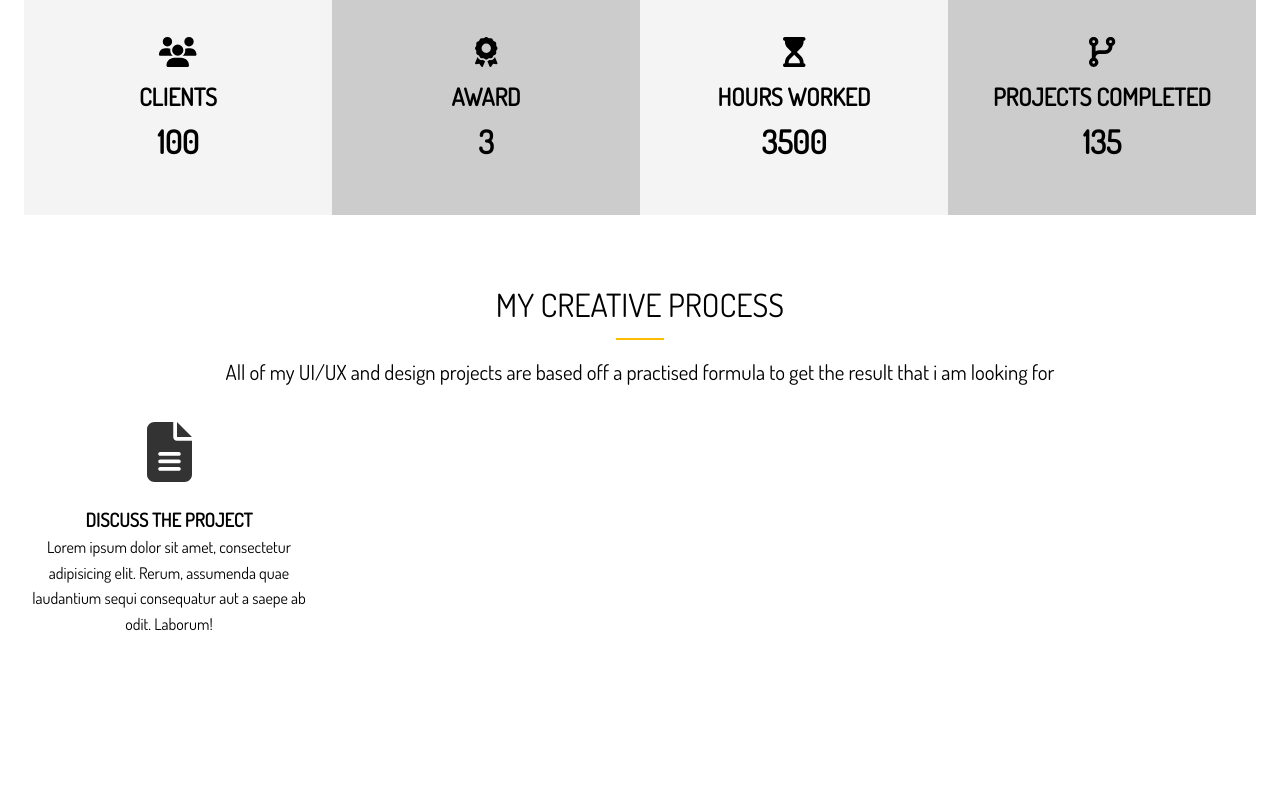
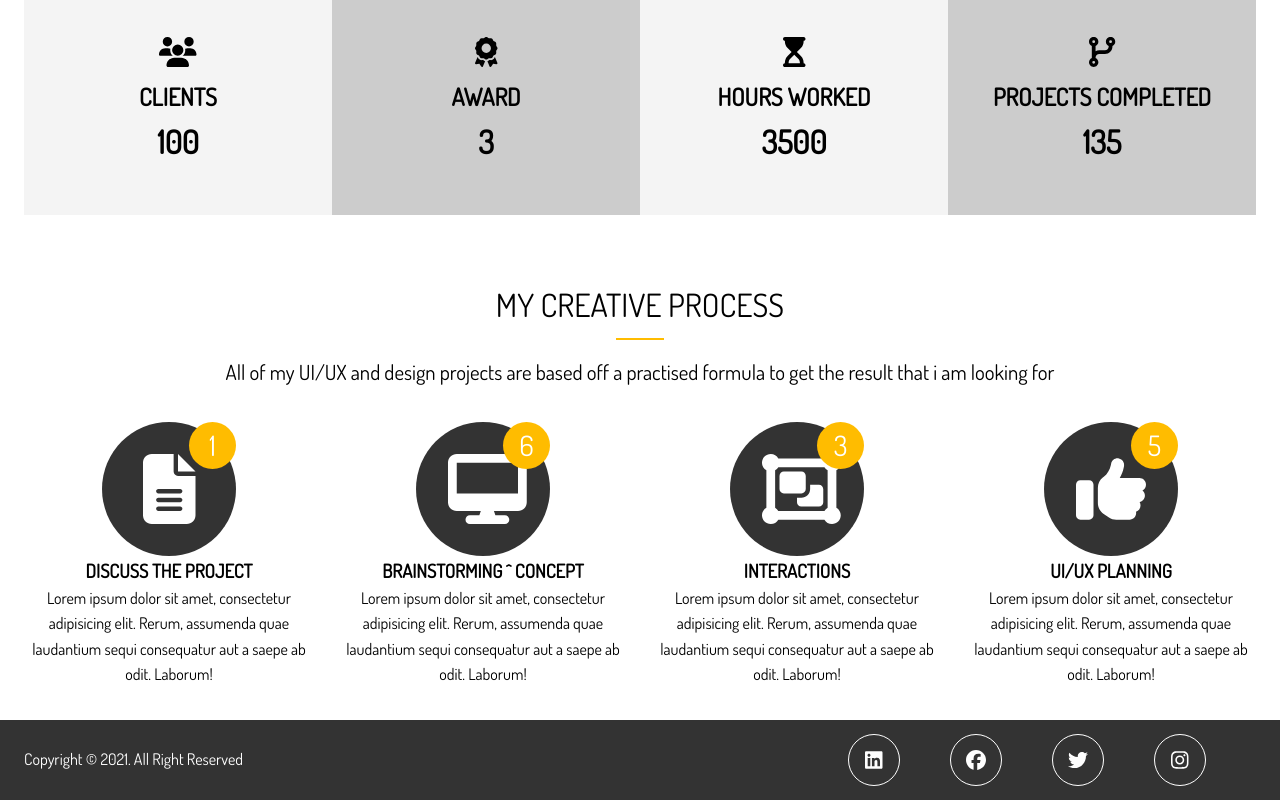
Before and after one commit to Software284/portfolio-website-next-project, a Next.js app: page / in a window 1280 px wide. Shown: the part 1212-2012 px from the top of the page. Before the commit the page ends 1882 px from the top, so only its background shows below. Built offline with nearby package versions, Linux system fonts and the light colour scheme.

Commit message:
index.js page design complete

```diff
--- /dev/null
+++ b/components/common-page/footer/copyright/copyright.js
@@ -0,0 +1,6 @@
+function CopyRight(){
+    return(
+        <p>Copyright &copy; 2021. All Right Reserved</p>
+    );
+}
+export default CopyRight;
--- a/components/common-page/footer/footer.js
+++ b/components/common-page/footer/footer.js
@@ -0,0 +1,15 @@
+
+import SocialMediaIcon from "./social-media-icon/SocialMediaIcon";
+import CopyRight from "./copyright/copyright";
+import classes from './footer.module.css';
+function Footer() {
+  return (
+    <footer className={classes.main_footer}>
+      <div className={classes.main_content+" container"}>
+        <CopyRight/>
+        <SocialMediaIcon/>
+      </div>
+    </footer>
+  );
+}
+export default Footer;
--- a/components/common-page/footer/footer.module.css
+++ b/components/common-page/footer/footer.module.css
@@ -0,0 +1,11 @@
+.main_footer{
+    background: #333;
+    color: #fff;
+}
+
+.main_footer .main_content{
+    display:flex;
+    justify-content: space-between;
+    height:5rem;
+    align-items: center;
+}
--- /dev/null
+++ b/components/common-page/footer/social-media-icon/SocialMediaIcon.js
@@ -0,0 +1,51 @@
+import {
+  faYoutube,
+  faFacebook,
+  faTwitter,
+  faInstagram,
+  faLinkedin,
+} from "@fortawesome/free-brands-svg-icons";
+import { FontAwesomeIcon } from "@fortawesome/react-fontawesome";
+import classes from './SocialMediaIcon.module.css';
+function SocialMediaIcon() {
+  return (
+    <div className={classes.social}>
+      <div>
+        <FontAwesomeIcon
+          icon={faLinkedin}
+          style={{
+            fontSize: "20px",
+
+          }}
+        />
+      </div>
+      <div>
+        <FontAwesomeIcon
+          icon={faFacebook}
+          style={{
+            fontSize: "20px",
+          }}
+        />
+      </div>
+
+      <div>
+        <FontAwesomeIcon
+          icon={faTwitter}
+          style={{
+            fontSize: "20px",
+          }}
+        />
+      </div>
+
+      <div>
+        <FontAwesomeIcon
+          icon={faInstagram}
+          style={{
+            fontSize: "20px",
+          }}
+        />
+      </div>
+    </div>
+  );
+}
+export default SocialMediaIcon;
--- /dev/null
+++ b/components/common-page/footer/social-media-icon/SocialMediaIcon.module.css
@@ -0,0 +1,13 @@
+.social{
+    display: flex;
+}
+.social div{
+    display: flex;
+    justify-content: center;
+    align-items: center;
+    border-radius: 50%;
+    margin-right: 50px;
+    border:1px solid #fff;
+    width: 50px;
+    height: 50px;
+}
--- a/components/home-page/creative-process/creative-process.js
+++ b/components/home-page/creative-process/creative-process.js
@@ -1,6 +1,6 @@
 import HeaderFormat from "../../common-page/header-format/header-fromat";
 import BoxContentFormat from "../../common-page/box-content-format/box-content-format";
-import { faFileAlt } from "@fortawesome/free-solid-svg-icons";
+import { faFileAlt, faObjectGroup } from "@fortawesome/free-solid-svg-icons";
 import { faDesktop } from "@fortawesome/free-solid-svg-icons";
 import { faObjectUngroup } from "@fortawesome/free-solid-svg-icons";
 import { faThumbsUp } from "@fortawesome/free-solid-svg-icons";
@@ -18,17 +18,70 @@ function CreativeProcess() {
         />
         <div className={classes.special}>
           <div>
-            <i>
+            <div className={classes.process_icon}>
               <FontAwesomeIcon
                 style={{
-                  fontSize: "60px",
-                  paddingBottom: "1.2rem",
+                  fontSize: "70px",
                 }}
                 icon={faFileAlt}
               ></FontAwesomeIcon>
               <div className={classes.process_step}>1</div>
-            </i>
+            </div>
             <h3>Discuss The Project</h3>
+            <p>
+              Lorem ipsum dolor sit amet, consectetur adipisicing elit. Rerum,
+              assumenda quae laudantium sequi consequatur aut a saepe ab odit.
+              Laborum!
+            </p>
+          </div>
+
+          <div>
+            <div className={classes.process_icon}>
+              <FontAwesomeIcon
+                style={{
+                  fontSize: "70px",
+                }}
+                icon={faDesktop}
+              ></FontAwesomeIcon>
+              <div className={classes.process_step}>6</div>
+            </div>
+            <h3>Brainstorming ^ Concept</h3>
+            <p>
+              Lorem ipsum dolor sit amet, consectetur adipisicing elit. Rerum,
+              assumenda quae laudantium sequi consequatur aut a saepe ab odit.
+              Laborum!
+            </p>
+          </div>
+
+          <div>
+            <div className={classes.process_icon}>
+              <FontAwesomeIcon
+                style={{
+                  fontSize: "70px",
+                }}
+                icon={faObjectGroup}
+              ></FontAwesomeIcon>
+              <div className={classes.process_step}>3</div>
+            </div>
+            <h3>Interactions</h3>
+            <p>
+              Lorem ipsum dolor sit amet, consectetur adipisicing elit. Rerum,
+              assumenda quae laudantium sequi consequatur aut a saepe ab odit.
+              Laborum!
+            </p>
+          </div>
+
+          <div>
+            <div className={classes.process_icon}>
+              <FontAwesomeIcon
+                style={{
+                  fontSize: "70px",
+                }}
+                icon={faThumbsUp}
+              ></FontAwesomeIcon>
+              <div className={classes.process_step}>5</div>
+            </div>
+            <h3>UI/UX Planning</h3>
             <p>
               Lorem ipsum dolor sit amet, consectetur adipisicing elit. Rerum,
               assumenda quae laudantium sequi consequatur aut a saepe ab odit.
--- a/components/home-page/creative-process/creative-process.module.css
+++ b/components/home-page/creative-process/creative-process.module.css
@@ -12,7 +12,7 @@
   font-size: 30px;
 }
 
-.special .process_step{
+.special .process_icon .process_step{
   position: absolute;
     top: 0;
     right: 0;
@@ -25,3 +25,30 @@
     padding: 1rem;
     transition: all 1s;
 }
+
+.special .process_icon{
+  border-radius: 50%;
+    background: #333;
+    color: #fff;
+    padding: 2rem;
+    width: 70px;
+    height: 70px;
+    text-align: center;
+    position: relative;
+    transition: all 1s;
+}
+
+.special .process_icon:hover{
+  background: #ffbc00;
+      width: 90px;
+      height: 90px;
+      line-height: 90px;
+}
+
+.special .process_icon:hover .process_step{
+  background: #333;
+}
+
+.special div{
+  margin:auto;
+}
--- a/package.json
+++ b/package.json
@@ -10,6 +10,7 @@
   },
   "dependencies": {
     "@fortawesome/fontawesome-svg-core": "^6.1.1",
+    "@fortawesome/free-brands-svg-icons": "^6.1.1",
     "@fortawesome/free-solid-svg-icons": "^6.1.1",
     "@fortawesome/react-fontawesome": "^0.1.18",
     "next": "12.1.5",
--- a/pages/index.js
+++ b/pages/index.js
@@ -3,6 +3,7 @@ import Specialize from '../components/home-page/specialize/specialize';
 import Auxiliary from '../hoc/Auxiliary/Auxiliary';
 import Stats from '../components/home-page/stats/stats';
 import CreativeProcess from '../components/home-page/creative-process/creative-process';
+import Footer from '../components/common-page/footer/footer';
 function HomePage() {
   return (
     <Auxiliary>
@@ -10,6 +11,7 @@ function HomePage() {
       <Specialize />
       <Stats/>
       <CreativeProcess/>
+      <Footer/>
     </Auxiliary>
   );
 }
--- a/styles/globals.css
+++ b/styles/globals.css
@@ -2,7 +2,7 @@
 *{
   margin:0;
   padding:0;
-  box-sizing: border-box;
+  /* box-sizing: border-box; */
 }
 
 body
```
Also changed, not shown: components/common-page/footer/copyright/copyright.module.css (added), 1 other file (tests, documents, lock files or other folders).
